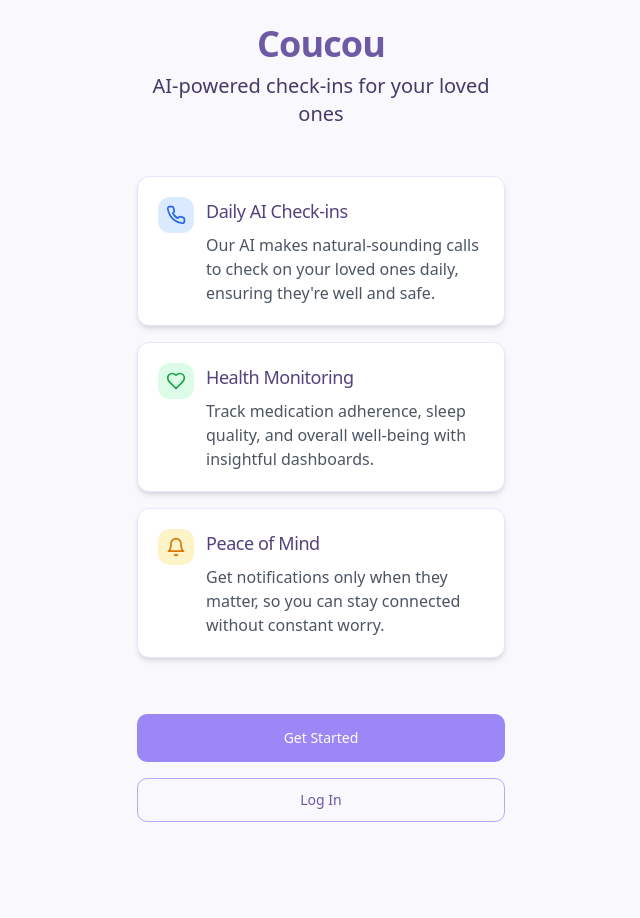
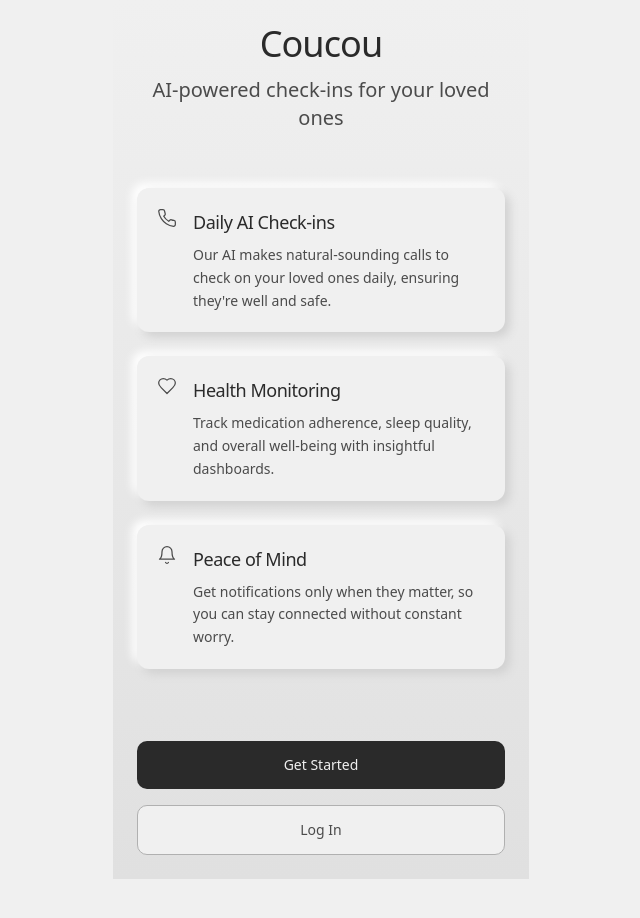
Before and after one commit to jouv1/coucou, a React (Vite) app: page / in a window 1280 px wide. Shown: the top 918 px of the page, without its empty margins (319-959 px from the left). Built offline with nearby package versions, Linux system fonts and the light colour scheme.

Commit message:
Refactor: Apply minimalist design
Implement a monochronous design with deep charcoal, slate gray, and soft white.
Use high contrast, negative space, subtle shadows, and gradients.
Incorporate geometric shapes, clear icons, and modern fonts.
Add silver highlights for interactive elements.

```diff
--- a/src/components/layout/Layout.tsx
+++ b/src/components/layout/Layout.tsx
@@ -12,7 +12,7 @@ const Layout = () => {
   const showNavigation = !isIndex && !isOnboarding;
 
   return (
-    <div className="min-h-screen w-full flex flex-col bg-background">
+    <div className="min-h-screen w-full flex flex-col bg-lovable-50 dark:bg-lovable-800 text-lovable-800 dark:text-lovable-50">
       <main className="flex-1 container max-w-md mx-auto px-4 pb-16">
         <Outlet />
       </main>
--- a/src/index.css
+++ b/src/index.css
@@ -5,33 +5,33 @@
 
 @layer base {
   :root {
-    --background: 260 46% 98%;
-    --foreground: 260 25% 15%;
+    --background: 0 0% 94%;
+    --foreground: 0 0% 16%;
 
     --card: 0 0% 100%;
-    --card-foreground: 260 25% 15%;
+    --card-foreground: 0 0% 16%;
 
     --popover: 0 0% 100%;
-    --popover-foreground: 260 25% 15%;
+    --popover-foreground: 0 0% 16%;
 
-    --primary: 255 57% 75%;
-    --primary-foreground: 0 0% 100%;
+    --primary: 0 0% 16%;
+    --primary-foreground: 0 0% 94%;
 
-    --secondary: 260 20% 96%;
-    --secondary-foreground: 260 25% 15%;
+    --secondary: 0 0% 90%;
+    --secondary-foreground: 0 0% 16%;
 
-    --muted: 260 20% 96%;
-    --muted-foreground: 260 15% 50%;
+    --muted: 0 0% 90%;
+    --muted-foreground: 0 0% 41%;
 
-    --accent: 260 20% 96%;
-    --accent-foreground: 260 25% 15%;
+    --accent: 0 0% 90%;
+    --accent-foreground: 0 0% 16%;
 
     --destructive: 0 84.2% 60.2%;
-    --destructive-foreground: 0 0% 100%;
+    --destructive-foreground: 0 0% 94%;
 
-    --border: 260 30% 90%;
-    --input: 260 30% 90%;
-    --ring: 255 57% 75%;
+    --border: 0 0% 85%;
+    --input: 0 0% 85%;
+    --ring: 0 0% 69%;
 
     --radius: 0.75rem;
 
@@ -46,42 +46,42 @@
   }
 
   .dark {
-    --background: 260 25% 15%;
-    --foreground: 260 20% 96%;
+    --background: 0 0% 16%;
+    --foreground: 0 0% 94%;
 
-    --card: 260 25% 15%;
-    --card-foreground: 260 20% 96%;
+    --card: 0 0% 16%;
+    --card-foreground: 0 0% 94%;
 
-    --popover: 260 25% 15%;
-    --popover-foreground: 260 20% 96%;
+    --popover: 0 0% 16%;
+    --popover-foreground: 0 0% 94%;
 
-    --primary: 255 57% 75%;
-    --primary-foreground: 0 0% 100%;
+    --primary: 0 0% 94%;
+    --primary-foreground: 0 0% 16%;
 
-    --secondary: 260 30% 25%;
-    --secondary-foreground: 260 20% 96%;
+    --secondary: 0 0% 29%;
+    --secondary-foreground: 0 0% 94%;
 
-    --muted: 260 30% 25%;
-    --muted-foreground: 260 15% 70%;
+    --muted: 0 0% 29%;
+    --muted-foreground: 0 0% 70%;
 
-    --accent: 260 30% 25%;
-    --accent-foreground: 260 20% 96%;
+    --accent: 0 0% 29%;
+    --accent-foreground: 0 0% 94%;
 
     --destructive: 0 62.8% 30.6%;
-    --destructive-foreground: 260 20% 96%;
+    --destructive-foreground: 0 0% 94%;
 
-    --border: 260 30% 25%;
-    --input: 260 30% 25%;
-    --ring: 255 57% 75%;
+    --border: 0 0% 29%;
+    --input: 0 0% 29%;
+    --ring: 0 0% 69%;
 
-    --sidebar-background: 240 5.9% 10%;
-    --sidebar-foreground: 240 4.8% 95.9%;
-    --sidebar-primary: 224.3 76.3% 48%;
-    --sidebar-primary-foreground: 0 0% 100%;
-    --sidebar-accent: 240 3.7% 15.9%;
-    --sidebar-accent-foreground: 240 4.8% 95.9%;
-    --sidebar-border: 240 3.7% 15.9%;
-    --sidebar-ring: 217.2 91.2% 59.8%;
+    --sidebar-background: 0 0% 10%;
+    --sidebar-foreground: 0 0% 94%;
+    --sidebar-primary: 0 0% 94%;
+    --sidebar-primary-foreground: 0 0% 16%;
+    --sidebar-accent: 0 0% 15%;
+    --sidebar-accent-foreground: 0 0% 94%;
+    --sidebar-border: 0 0% 20%;
+    --sidebar-ring: 0 0% 69%;
   }
 }
 
@@ -109,4 +109,24 @@
   .text-balance {
     text-wrap: balance;
   }
+
+  .neumorphic-light {
+    @apply bg-[#f0f0f0] shadow-[5px_5px_10px_#d1d1d1,-5px_-5px_10px_#ffffff] rounded-xl;
+  }
+
+  .neumorphic-dark {
+    @apply bg-[#2a2a2a] shadow-[5px_5px_10px_#1a1a1a,-5px_-5px_10px_#3a3a3a] rounded-xl;
+  }
+
+  .glass-card {
+    @apply backdrop-blur-lg border border-white/10;
+  }
+
+  .glass-card-light {
+    @apply bg-white/70;
+  }
+
+  .glass-card-dark {
+    @apply bg-[#2a2a2a]/70;
+  }
 }
--- a/src/pages/Index.tsx
+++ b/src/pages/Index.tsx
@@ -7,50 +7,52 @@ const Index = () => {
   const navigate = useNavigate();
 
   return (
-    <div className="min-h-screen flex flex-col items-center justify-center p-6">
-      <div className="w-full max-w-md space-y-8 animate-fade-in">
+    <div className="min-h-screen flex flex-col items-center justify-center p-6 bg-gradient-to-b from-lovable-50 to-lovable-100 dark:from-lovable-800 dark:to-lovable-900">
+      <div className="w-full max-w-md space-y-10 animate-fade-in">
         <div className="text-center">
-          <h1 className="text-4xl font-bold text-lovable-600 mb-2">Coucou</h1>
-          <p className="text-xl text-lovable-800 mb-6">AI-powered check-ins for your loved ones</p>
+          <h1 className="text-4xl font-light text-lovable-800 dark:text-lovable-50 mb-3">Coucou</h1>
+          <p className="text-xl text-lovable-600 dark:text-lovable-200 font-light">
+            AI-powered check-ins for your loved ones
+          </p>
         </div>
 
-        <div className="space-y-4 pt-4">
-          <div className="bg-white p-5 rounded-xl shadow-md border border-lovable-100">
-            <div className="flex items-start gap-3">
-              <div className="bg-blue-100 p-2 rounded-lg text-blue-600">
-                <Phone size={20} />
+        <div className="space-y-6 pt-4">
+          <div className="neumorphic-light dark:neumorphic-dark p-5">
+            <div className="flex items-start gap-4">
+              <div className="text-lovable-600 dark:text-lovable-300">
+                <Phone size={20} strokeWidth={1.5} />
               </div>
               <div>
-                <h2 className="text-lg font-medium text-lovable-700 mb-2">Daily AI Check-ins</h2>
-                <p className="text-gray-600">
+                <h2 className="text-lg font-normal text-lovable-800 dark:text-lovable-50 mb-2">Daily AI Check-ins</h2>
+                <p className="text-lovable-600 dark:text-lovable-300 text-sm leading-relaxed">
                   Our AI makes natural-sounding calls to check on your loved ones daily, ensuring they're well and safe.
                 </p>
               </div>
             </div>
           </div>
 
-          <div className="bg-white p-5 rounded-xl shadow-md border border-lovable-100">
-            <div className="flex items-start gap-3">
-              <div className="bg-green-100 p-2 rounded-lg text-green-600">
-                <Heart size={20} />
+          <div className="neumorphic-light dark:neumorphic-dark p-5">
+            <div className="flex items-start gap-4">
+              <div className="text-lovable-600 dark:text-lovable-300">
+                <Heart size={20} strokeWidth={1.5} />
               </div>
               <div>
-                <h2 className="text-lg font-medium text-lovable-700 mb-2">Health Monitoring</h2>
-                <p className="text-gray-600">
+                <h2 className="text-lg font-normal text-lovable-800 dark:text-lovable-50 mb-2">Health Monitoring</h2>
+                <p className="text-lovable-600 dark:text-lovable-300 text-sm leading-relaxed">
                   Track medication adherence, sleep quality, and overall well-being with insightful dashboards.
                 </p>
               </div>
             </div>
           </div>
 
-          <div className="bg-white p-5 rounded-xl shadow-md border border-lovable-100">
-            <div className="flex items-start gap-3">
-              <div className="bg-amber-100 p-2 rounded-lg text-amber-600">
-                <Bell size={20} />
+          <div className="neumorphic-light dark:neumorphic-dark p-5">
+            <div className="flex items-start gap-4">
+              <div className="text-lovable-600 dark:text-lovable-300">
+                <Bell size={20} strokeWidth={1.5} />
               </div>
               <div>
-                <h2 className="text-lg font-medium text-lovable-700 mb-2">Peace of Mind</h2>
-                <p className="text-gray-600">
+                <h2 className="text-lg font-normal text-lovable-800 dark:text-lovable-50 mb-2">Peace of Mind</h2>
+                <p className="text-lovable-600 dark:text-lovable-300 text-sm leading-relaxed">
                   Get notifications only when they matter, so you can stay connected without constant worry.
                 </p>
               </div>
@@ -58,16 +60,16 @@ const Index = () => {
           </div>
         </div>
 
-        <div className="pt-6 flex flex-col gap-4">
+        <div className="pt-8 flex flex-col gap-4">
           <Button
             onClick={() => navigate("/onboarding")}
-            className="w-full bg-lovable-400 hover:bg-lovable-500 text-white py-6"
+            className="w-full py-6 bg-lovable-800 hover:bg-lovable-700 text-lovable-50 dark:bg-lovable-50 dark:hover:bg-lovable-100 dark:text-lovable-800"
           >
             Get Started
           </Button>
           <Button
             variant="outline"
-            className="w-full border-lovable-300 text-lovable-600 hover:bg-lovable-50"
+            className="w-full py-6 border-lovable-300 text-lovable-600 hover:bg-lovable-100 dark:border-lovable-600 dark:text-lovable-300 dark:hover:bg-lovable-700"
             onClick={() => navigate("/dashboard")}
           >
             Log In
--- a/tailwind.config.ts
+++ b/tailwind.config.ts
@@ -1,4 +1,3 @@
-
 import type { Config } from "tailwindcss";
 
 export default {
@@ -54,17 +53,17 @@ export default {
 					foreground: 'hsl(var(--card-foreground))'
 				},
 				lovable: {
-					50: '#f4f1ff',
-					100: '#e9e4ff',
-					200: '#d6ccff',
-					300: '#baa6ff',
-					400: '#9b87f5',
-					500: '#7e69ab',
-					600: '#6e59a5',
-					700: '#53437c',
-					800: '#463966',
-					900: '#3c3056',
-					950: '#231c37',
+					50: '#f0f0f0',
+					100: '#e0e0e0',
+					200: '#d1d1d1',
+					300: '#b0b0b0',
+					400: '#8a8a8a',
+					500: '#6b6b6b',
+					600: '#4b4b4b',
+					700: '#3a3a3a',
+					800: '#2a2a2a',
+					900: '#1a1a1a',
+					950: '#0a0a0a',
 				},
 				sidebar: {
 					DEFAULT: 'hsl(var(--sidebar-background))',
```
